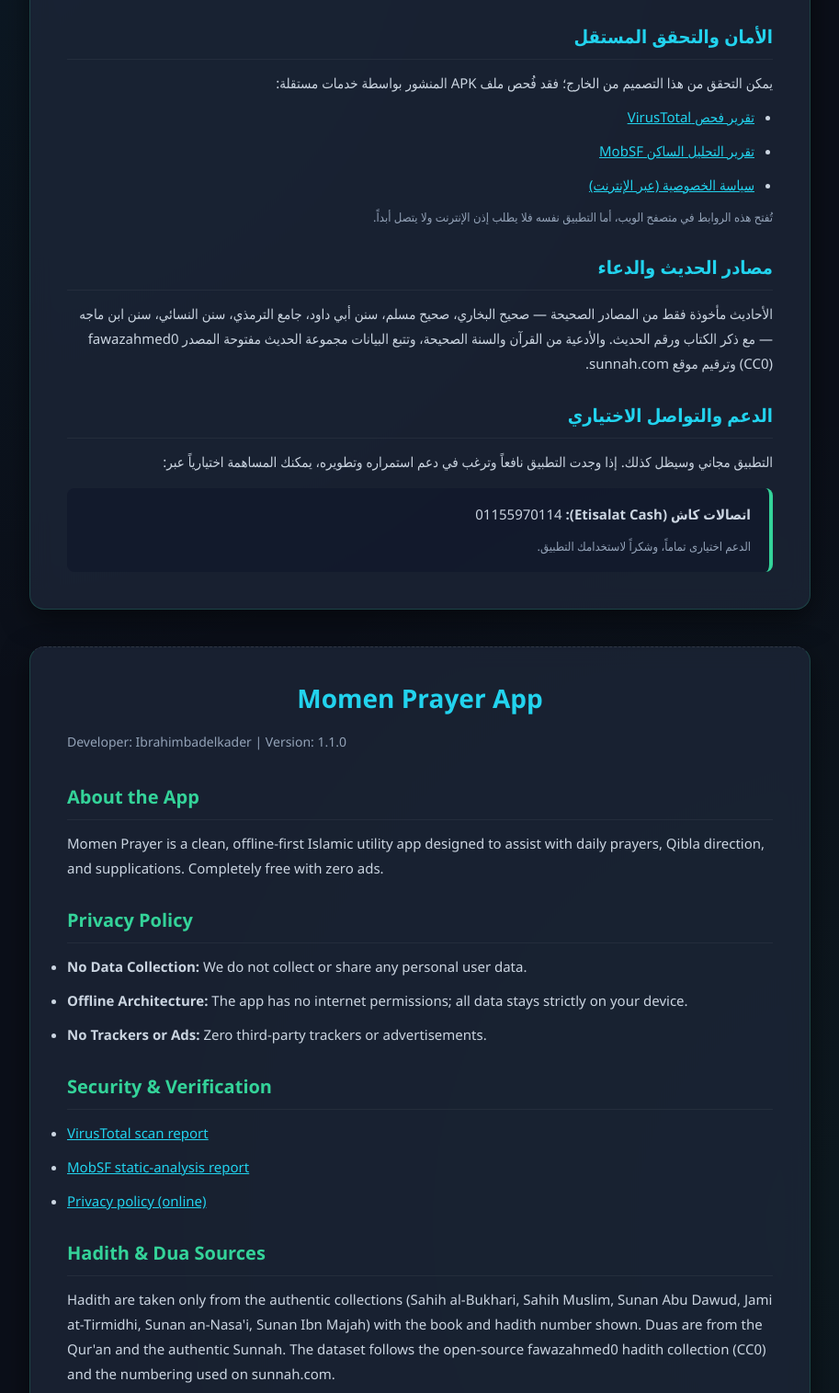
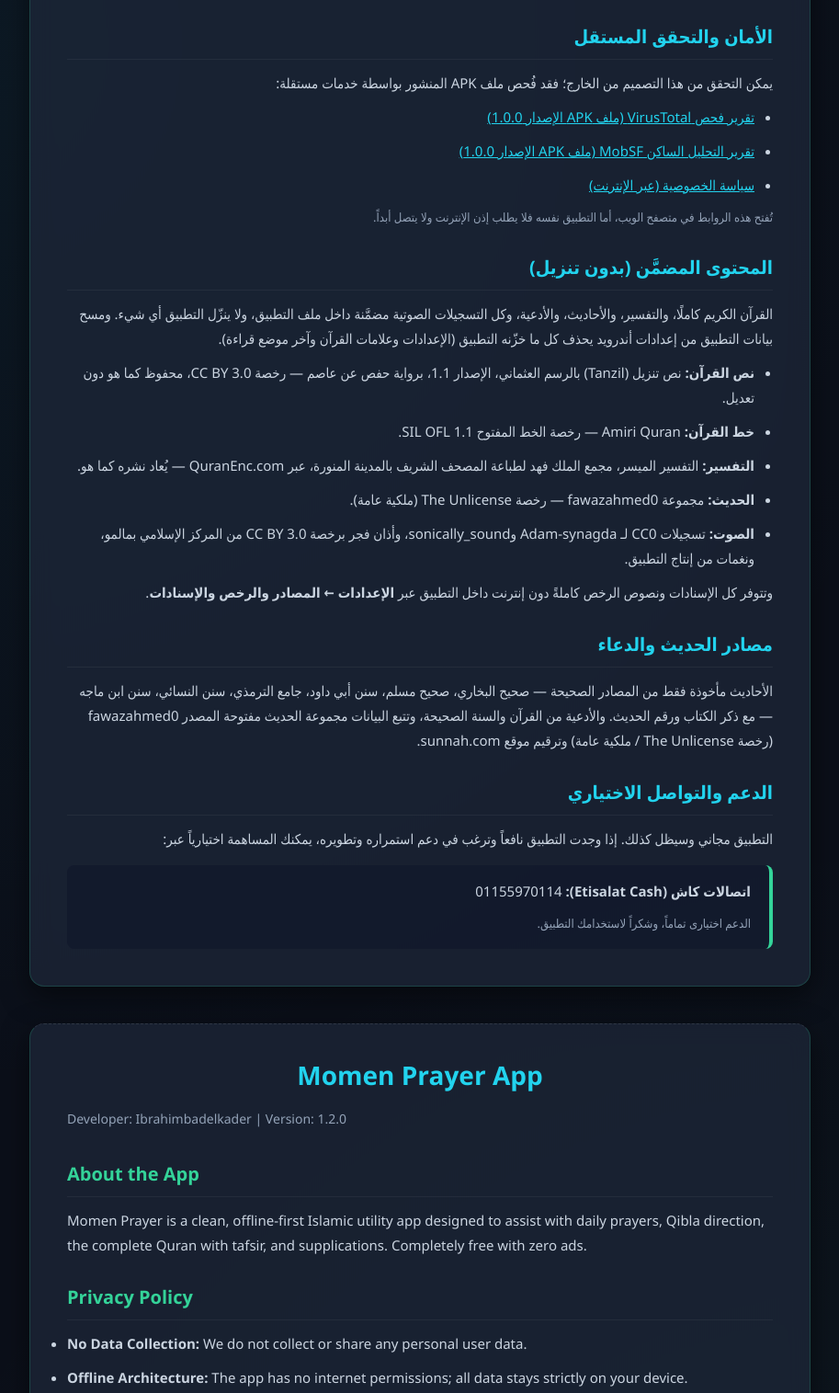
Before and after one commit to ibrahim-abdelkader1997/momen-privacy, a plain HTML site: page index.html in a window 1280 px wide. Shown: the part 620-2135 px from the top of the page at 92% size, without its empty margins (183-1096 px from the left). Drawn offline with Linux system fonts and the light colour scheme.

Commit message:
Update privacy policy for v1.2.0: bundled Quran/tafsir, verified audio sources, Unlicense correction

```diff
--- a/index.html
+++ b/index.html
@@ -108,7 +108,7 @@
         <!-- قسم حول التطبيق وسياسة الخصوصية بالعربية -->
         <div class="card">
             <h1>تطبيق مؤمن صلاة (Momen Prayer)</h1>
-            <div class="subtitle">المطور: إبراهيم عبد القادر | الإصدار: 1.1.0</div>
+            <div class="subtitle">المطور: إبراهيم عبد القادر | الإصدار: 1.2.0</div>
 
             <div style="text-align: center;">
                 <span class="badge-offline">✔ يعمل بدون إنترنت بالكامل (Fully Offline)</span>
@@ -128,14 +128,25 @@
             <h2>الأمان والتحقق المستقل</h2>
             <p>يمكن التحقق من هذا التصميم من الخارج؛ فقد فُحص ملف APK المنشور بواسطة خدمات مستقلة:</p>
             <ul>
-                <li><a href="https://www.virustotal.com/gui/file/4c3dab059bd894f6790c15bd94fb075df0686b2a4c5e1f895c2576e2c77a4f2b">تقرير فحص VirusTotal</a></li>
-                <li><a href="https://mobsf.live/static_analyzer/f902ce92457fa75ecdb984e48dc1df59/">تقرير التحليل الساكن MobSF</a></li>
+                <li><a href="https://www.virustotal.com/gui/file/4c3dab059bd894f6790c15bd94fb075df0686b2a4c5e1f895c2576e2c77a4f2b">تقرير فحص VirusTotal (ملف APK الإصدار 1.0.0)</a></li>
+                <li><a href="https://mobsf.live/static_analyzer/f902ce92457fa75ecdb984e48dc1df59/">تقرير التحليل الساكن MobSF (ملف APK الإصدار 1.0.0)</a></li>
                 <li><a href="https://ibrahim-abdelkader1997.github.io/momen-privacy/">سياسة الخصوصية (عبر الإنترنت)</a></li>
             </ul>
             <p style="font-size: 13px; color: var(--text-muted);">تُفتح هذه الروابط في متصفح الويب، أما التطبيق نفسه فلا يطلب إذن الإنترنت ولا يتصل أبداً.</p>
 
+            <h2>المحتوى المضمَّن (بدون تنزيل)</h2>
+            <p>القرآن الكريم كاملًا، والتفسير، والأحاديث، والأدعية، وكل التسجيلات الصوتية مضمَّنة داخل ملف التطبيق، ولا ينزّل التطبيق أي شيء. ومسح بيانات التطبيق من إعدادات أندرويد يحذف كل ما خزّنه التطبيق (الإعدادات وعلامات القرآن وآخر موضع قراءة).</p>
+            <ul>
+                <li><strong>نص القرآن:</strong> نص تنزيل (Tanzil) بالرسم العثماني، الإصدار 1.1، برواية حفص عن عاصم — رخصة CC BY 3.0، محفوظ كما هو دون تعديل.</li>
+                <li><strong>خط القرآن:</strong> Amiri Quran — رخصة الخط المفتوح SIL OFL 1.1.</li>
+                <li><strong>التفسير:</strong> التفسير الميسر، مجمع الملك فهد لطباعة المصحف الشريف بالمدينة المنورة، عبر QuranEnc.com — يُعاد نشره كما هو.</li>
+                <li><strong>الحديث:</strong> مجموعة fawazahmed0 — رخصة The Unlicense (ملكية عامة).</li>
+                <li><strong>الصوت:</strong> تسجيلات CC0 لـ Adam-synagda وsonically_sound، وأذان فجر برخصة CC BY 3.0 من المركز الإسلامي بمالمو، ونغمات من إنتاج التطبيق.</li>
+            </ul>
+            <p>وتتوفر كل الإسنادات ونصوص الرخص كاملةً دون إنترنت داخل التطبيق عبر <strong>الإعدادات ← المصادر والرخص والإسنادات</strong>.</p>
+
             <h2>مصادر الحديث والدعاء</h2>
-            <p>الأحاديث مأخوذة فقط من المصادر الصحيحة — صحيح البخاري، صحيح مسلم، سنن أبي داود، جامع الترمذي، سنن النسائي، سنن ابن ماجه — مع ذكر الكتاب ورقم الحديث. والأدعية من القرآن والسنة الصحيحة، وتتبع البيانات مجموعة الحديث مفتوحة المصدر fawazahmed0 (CC0) وترقيم موقع sunnah.com.</p>
+            <p>الأحاديث مأخوذة فقط من المصادر الصحيحة — صحيح البخاري، صحيح مسلم، سنن أبي داود، جامع الترمذي، سنن النسائي، سنن ابن ماجه — مع ذكر الكتاب ورقم الحديث. والأدعية من القرآن والسنة الصحيحة، وتتبع البيانات مجموعة الحديث مفتوحة المصدر fawazahmed0 (رخصة The Unlicense / ملكية عامة) وترقيم موقع sunnah.com.</p>
 
             <h2>الدعم والتواصل الاختياري</h2>
             <p>التطبيق مجاني وسيظل كذلك. إذا وجدت التطبيق نافعاً وترغب في دعم استمراره وتطويره، يمكنك المساهمة اختيارياً عبر:</p>
@@ -148,10 +159,10 @@
         <!-- قسم بالإنجليزية لتسهيل القبول على المتاجر العالمية -->
         <div class="card lang-section" dir="ltr" style="text-align: left;">
             <h1 style="color: var(--accent-cyan);">Momen Prayer App</h1>
-            <div class="subtitle" style="text-align: left;">Developer: Ibrahimbadelkader | Version: 1.1.0</div>
+            <div class="subtitle" style="text-align: left;">Developer: Ibrahimbadelkader | Version: 1.2.0</div>
 
             <h2 style="color: var(--accent-green);">About the App</h2>
-            <p>Momen Prayer is a clean, offline-first Islamic utility app designed to assist with daily prayers, Qibla direction, and supplications. Completely free with zero ads.</p>
+            <p>Momen Prayer is a clean, offline-first Islamic utility app designed to assist with daily prayers, Qibla direction, the complete Quran with tafsir, and supplications. Completely free with zero ads.</p>
 
             <h2 style="color: var(--accent-green);">Privacy Policy</h2>
             <ul>
@@ -162,13 +173,24 @@
 
             <h2 style="color: var(--accent-green);">Security &amp; Verification</h2>
             <ul>
-                <li><a href="https://www.virustotal.com/gui/file/4c3dab059bd894f6790c15bd94fb075df0686b2a4c5e1f895c2576e2c77a4f2b">VirusTotal scan report</a></li>
-                <li><a href="https://mobsf.live/static_analyzer/f902ce92457fa75ecdb984e48dc1df59/">MobSF static-analysis report</a></li>
+                <li><a href="https://www.virustotal.com/gui/file/4c3dab059bd894f6790c15bd94fb075df0686b2a4c5e1f895c2576e2c77a4f2b">VirusTotal scan report (v1.0.0 APK)</a></li>
+                <li><a href="https://mobsf.live/static_analyzer/f902ce92457fa75ecdb984e48dc1df59/">MobSF static-analysis report (v1.0.0 APK)</a></li>
                 <li><a href="https://ibrahim-abdelkader1997.github.io/momen-privacy/">Privacy policy (online)</a></li>
             </ul>
 
+            <h2 style="color: var(--accent-green);">Bundled Content (No Downloads)</h2>
+            <p>The complete Quran, the tafsir, the hadith, the duas and all audio recordings are bundled inside the APK. The app downloads nothing. Clearing the app's storage in Android Settings removes every value it has stored (settings, Quran bookmarks and last reading position).</p>
+            <ul>
+                <li><strong>Quran text:</strong> Tanzil Quran Text (Uthmani v1.1), Hafs from Asim — CC BY 3.0, stored verbatim and never modified.</li>
+                <li><strong>Quran font:</strong> Amiri Quran — SIL Open Font License 1.1.</li>
+                <li><strong>Tafsir:</strong> At-Tafsir Al-Muyassar, King Fahd Complex for Printing the Holy Quran (Madinah), via QuranEnc.com — redistributed verbatim.</li>
+                <li><strong>Hadith:</strong> the fawazahmed0 hadith dataset — The Unlicense (public domain).</li>
+                <li><strong>Audio:</strong> CC0 recordings by Adam-synagda and sonically_sound; one CC BY 3.0 Fajr Adhan from the Islamic Center Malmö; Salawat and notification chimes are original recordings made for this app.</li>
+            </ul>
+            <p>Full attributions and complete licence texts are available offline inside the app under <strong>Settings &rarr; Sources, licenses &amp; attributions</strong>.</p>
+
             <h2 style="color: var(--accent-green);">Hadith &amp; Dua Sources</h2>
-            <p>Hadith are taken only from the authentic collections (Sahih al-Bukhari, Sahih Muslim, Sunan Abu Dawud, Jami at-Tirmidhi, Sunan an-Nasa'i, Sunan Ibn Majah) with the book and hadith number shown. Duas are from the Qur'an and the authentic Sunnah. The dataset follows the open-source fawazahmed0 hadith collection (CC0) and the numbering used on sunnah.com.</p>
+            <p>Hadith are taken only from the authentic collections (Sahih al-Bukhari, Sahih Muslim, Sunan Abu Dawud, Jami at-Tirmidhi, Sunan an-Nasa'i, Sunan Ibn Majah) with the book and hadith number shown. Duas are from the Qur'an and the authentic Sunnah. The dataset follows the open-source fawazahmed0 hadith collection (The Unlicense / public domain) and the numbering used on sunnah.com.</p>
 
             <h2 style="color: var(--accent-green);">Optional Support</h2>
             <p>If you find this app useful and wish to support its ongoing development, voluntary contributions can be made via Etisalat Cash (Egypt): <strong>01155970114</strong>.</p>
```
